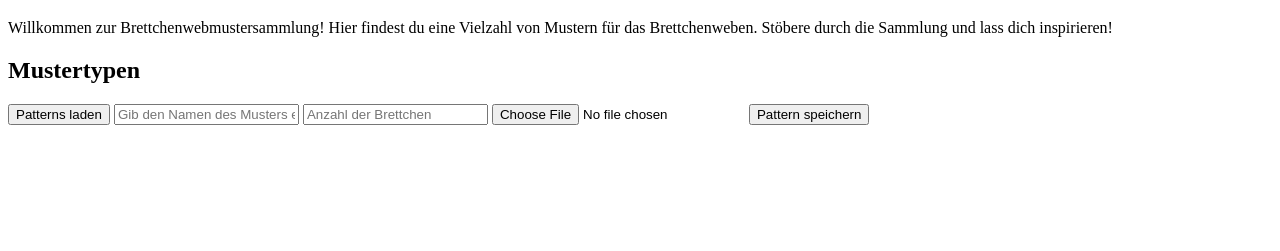
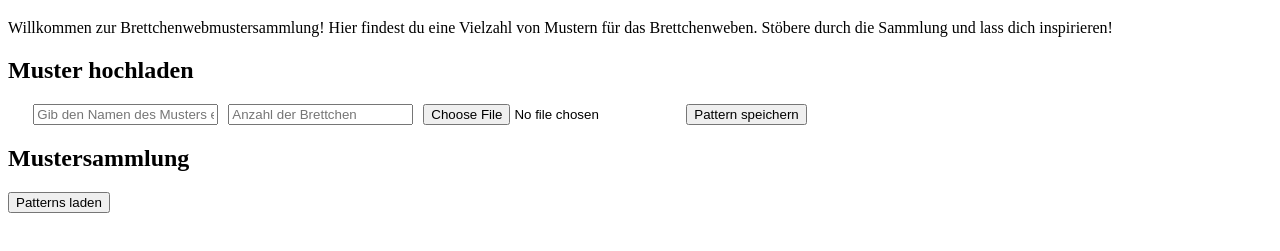
Before and after one commit to miakahira/Brettchenwebmustersammlung, a plain HTML site: page Frontend/index.html in a window 1280 px wide. Shown: the part 61-312 px from the top of the page. Drawn offline with Linux system fonts and the light colour scheme.

Commit message:
Musterhochladen sektion anschaulich dargestellt (refs. #10)

```diff
--- a/Frontend/index.html
+++ b/Frontend/index.html
@@ -9,17 +9,19 @@
 <body>
     <h1>Brettchenwebmustersammlung</h1>
     <p>Willkommen zur Brettchenwebmustersammlung! Hier findest du eine Vielzahl von Mustern für das Brettchenweben. Stöbere durch die Sammlung und lass dich inspirieren!</p>
-    <h2>Mustertypen</h2>
 
+    <h2>Muster hochladen</h2>
+    <div id="uploadSection", class="container">
+        <input type="text" id="patternInput" placeholder="Gib den Namen des Musters ein">
+        <input type="number" id="anzahlBrettchen" placeholder="Anzahl der Brettchen">
+        <input type="file" id="fileInput">
+        <button id="patternSpeichern">Pattern speichern</button>
+    </div>
+
+    <h2>Mustersammlung</h2>
     <button id="patterns">Patterns laden</button>
 
-    <input type="text" id="patternInput" placeholder="Gib den Namen des Musters ein">
-    <input type="number" id="anzahlBrettchen" placeholder="Anzahl der Brettchen">
 
-    <input type="file" id="fileInput">
-
-
-    <button id="patternSpeichern">Pattern speichern</button>
 
     <script src="script.js"></script>
 </body>
--- a/Frontend/styles.css
+++ b/Frontend/styles.css
@@ -25,3 +25,9 @@
     height: auto;
     border-radius: 3px;
 }
+
+#uploadSection {
+    flex-wrap: wrap;
+    gap: 10px;
+    justify-content: flex-start;
+}
```
